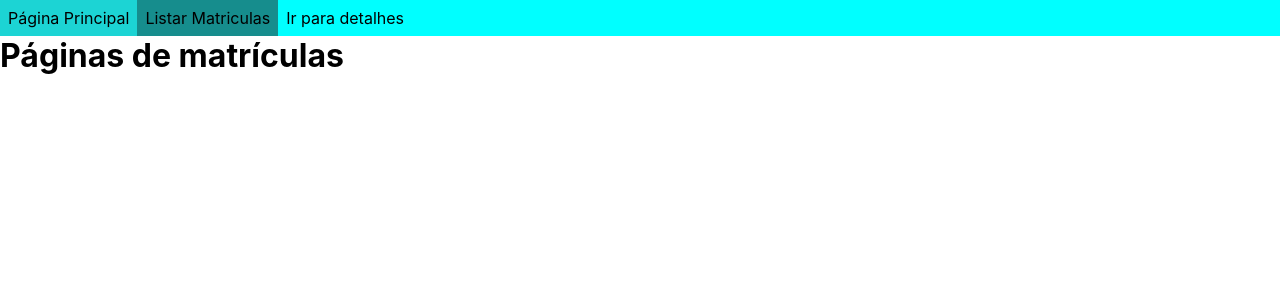
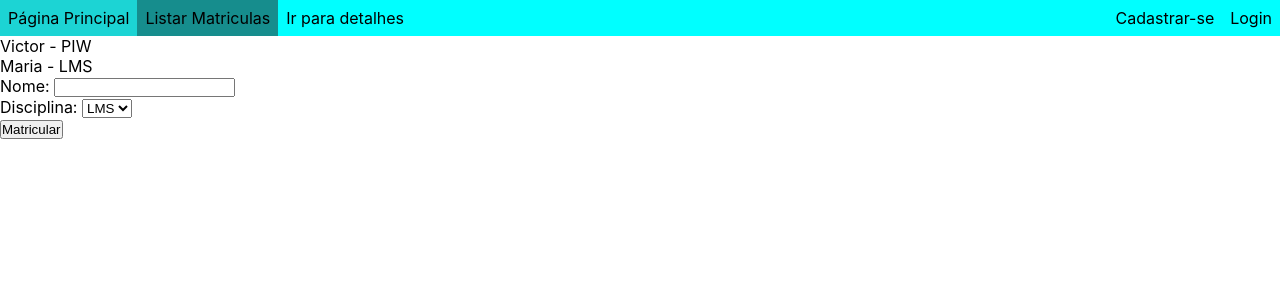
Before and after one commit to PedroRocha94/React-Sistema_de_Matricula, a React (Create React App) app: page /matriculas in a window 1280 px wide. Shown: the top 300 px of the page. Built offline with nearby package versions, Linux system fonts and the light colour scheme.

Commit message:
Adicionando novas funções e as paginas de login e cadastrar

```diff
--- a/package.json
+++ b/package.json
@@ -6,8 +6,10 @@
     "@testing-library/jest-dom": "^5.15.0",
     "@testing-library/react": "^11.2.7",
     "@testing-library/user-event": "^12.8.3",
+    "axios": "^0.24.0",
     "react": "^17.0.2",
     "react-dom": "^17.0.2",
+    "react-hook-form": "^7.20.3",
     "react-router-dom": "^6.0.2",
     "react-scripts": "4.0.3",
     "web-vitals": "^1.1.2"
--- a/src/App.js
+++ b/src/App.js
@@ -1,13 +1,24 @@
 import './App.css';
+import history from './history';
 import { PaginaPrincipal } from './components/pages/PaginaPrincipal/PaginaPrincipal';
-import { BrowserRouter, Router, Routes, Route } from 'react-router-dom'
+import { BrowserRouter, Routes, Route } from 'react-router-dom'
 import { PaginaListarMatricula } from './components/pages/PaginaListarMatriculas/PaginaListarMatricula'
 import { PaginaDetalheMatricula } from './components/pages/PaginaDetalheMatricula/PaginaDetalheMatricula';
-import history from './history';
 import { PaginaDetalheDisciplina } from './components/pages/PaginaDetalheDisciplina/PaginaDetalheDisciplina';
+import { PaginaCadastro } from './components/pages/PaginaCadastro/PaginaCadastro';
+import { PaginaLogin } from './components/pages/PaginaLogin/PaginaLogin';
+import { createContext, useState } from 'react';
+
+export const AuthContext = createContext(null);
 
 function App() {
+
+  const [auth, setAuth] = useState({ token: null, nome: null });
+
+
   return (
+
+    <AuthContext.Provider value={{ auth: auth, setAuth: setAuth }}>
       <BrowserRouter history={history}>
         <Routes>
           <Route
@@ -23,11 +34,21 @@ function App() {
           />
 
           <Route
-          path="/matriculas/:id" element={<PaginaDetalheMatricula />}
+            exact path="/matriculas/:id" element={<PaginaDetalheMatricula />}
+          />
+
+          <Route
+            exact path="/cadastro" element={<PaginaCadastro />}
+          />
+
+          <Route
+            exact path="/login" element={<PaginaLogin />}
           />
 
         </Routes>
       </BrowserRouter>
+
+    </AuthContext.Provider>
   );
 }
 
--- /dev/null
+++ b/src/api/auth.js
@@ -0,0 +1,17 @@
+import axios from "axios"
+
+export function cadastrar(aluno) {
+    return axios({
+        method: "POST",
+        url: "http://localhost:8393/alunos",
+        data: aluno,
+    })
+}
+
+export function login(login_data) {
+    return axios({
+        method: "POST",
+        url: "http://localhost:8393/alunos/signin",
+        data: login_data,
+    })
+}
--- /dev/null
+++ b/src/components/commom/Cabecalho/Cabecalho.js
@@ -0,0 +1,6 @@
+export function Cabecalho() {
+    return (<header className="cabecalho">
+        <h1 className="logo">Matricula UFC QXD</h1>
+    </header>
+    )
+}
--- a/src/components/commom/Navegador/Navegador.js
+++ b/src/components/commom/Navegador/Navegador.js
@@ -15,6 +15,12 @@ export function Navegador() {
             <NavLink className="link-navegador" to={"/matriculas/" + id}>
                 Ir para detalhes
             </NavLink>
+            <NavLink className="link-navegador" to={"/cadastro/"} style={{ "margin-left": "auto" }}>
+                Cadastrar-se
+            </NavLink>
+            <NavLink className="link-navegador" to={"/login/"}>
+                Login
+            </NavLink>
         </nav>
     )
 }
--- /dev/null
+++ b/src/components/pages/PaginaCadastro/PaginaCadastro.js
@@ -0,0 +1,37 @@
+import { Navegador } from "../../commom/Navegador/Navegador";
+import { Cabecalho } from "../../commom/Cabecalho/Cabecalho";
+import { useForm } from "react-hook-form";
+import history from "../../../history";
+import { cadastrar } from "../../../api/auth";
+
+
+function FormularioCadastro() {
+    const { register, handleSubmit } = useForm();
+    const submeter = (aluno) => {
+
+        cadastrar(aluno).then((response) => {
+            console.log(response);
+            history.push("/login");
+        }).catch((error) => {
+            console.log(error);
+        })
+    }
+    return (
+        <form onSubmit={handleSubmit(submeter)} className="formulario-cadastro">
+            Nome: <input type="text" name="nome" {...register('nome', { required: true })} /> <br />
+            Matricula: <input type="text" name="matricula" {...register('matricula', { required: true })} /> <br />
+            Senha: <input type="password" name="senha" {...register('senha', { required: true })} /> <br />
+            <button>Cadastrar</button>
+        </form>
+    )
+}
+
+export function PaginaCadastro() {
+    return (
+        <div>
+            <Cabecalho></Cabecalho>
+            <Navegador></Navegador>
+            <FormularioCadastro></FormularioCadastro>
+        </div>
+    )
+}
--- a/src/components/pages/PaginaDetalheMatricula/PaginaDetalheMatricula.js
+++ b/src/components/pages/PaginaDetalheMatricula/PaginaDetalheMatricula.js
@@ -1,7 +1,12 @@
+import { Cabecalho } from '../../commom/Cabecalho/Cabecalho';
+import { Navegador } from '../../commom/Navegador/Navegador';
+
 export function PaginaDetalheMatricula(props) {
     console.log(props)
     return (
         <div>
+            <Cabecalho></Cabecalho>
+            <Navegador></Navegador>
             <h1>Página de Detalhe da Matricula</h1>
             <p>
                 Aqui mostra as informações da Matricula
--- a/src/components/pages/PaginaListarMatriculas/PaginaListarMatricula.js
+++ b/src/components/pages/PaginaListarMatriculas/PaginaListarMatricula.js
@@ -1,10 +1,57 @@
 import { Navegador } from "../../commom/Navegador/Navegador";
+import { useForm } from "react-hook-form";
+import { useState } from "react";
+
+function FormularioMatricula({ onSubmeter }) {
+
+    const { register, handleSubmit } = useForm();
+    const submeter = (matricula) => { onSubmeter(matricula) };
+
+    return (
+        <form onSubmit={handleSubmit(submeter)}>
+            Nome: <input name="nome" type="text" {...register('nome', { required: true })} /> <br />
+            Disciplina: <select name="disciplina" id=""  {...register('disciplina', { required: true })}>
+                <option value="LMS">LMS</option>
+                <option value="PIW">PIW</option>
+                <option value="IHC">IHC</option>
+            </select><br />
+            <button>Matricular</button>
+        </form>
+    )
+}
+
+function ListarMatriculas({ matriculas }) {
+    return (
+        <ul>
+            {matriculas.map((matricula) => (<li>{matricula.nome} - {matricula.disciplina}</li>))}
+        </ul >
+    )
+}
 
 export function PaginaListarMatricula() {
+
+    const [matriculas, setMatriculas] = useState(
+        [
+            {
+                nome: "Victor",
+                disciplina: "PIW",
+            },
+            {
+                nome: "Maria",
+                disciplina: "LMS",
+            },
+        ]
+    );
+
+    const adicionarMatricula = (matricula) => {
+        setMatriculas([...matriculas, matricula])
+
+    };
     return (
         <div>
             <Navegador></Navegador>
-            <h1>Páginas de matrículas</h1>
+            <ListarMatriculas matriculas={matriculas}></ListarMatriculas>
+            <FormularioMatricula onSubmeter={adicionarMatricula}></FormularioMatricula>
         </div>
     )
 }
--- /dev/null
+++ b/src/components/pages/PaginaLogin/PaginaLogin.js
@@ -0,0 +1,46 @@
+import { useContext } from 'react';
+import { useForm } from 'react-hook-form'
+import { login } from '../../../api/auth';
+import { AuthContext } from '../../../App';
+import history from '../../../history';
+import { Cabecalho } from '../../commom/Cabecalho/Cabecalho'
+import { Navegador } from '../../commom/Navegador/Navegador'
+
+function FormularioLogin() {
+
+    const { register, handleSubmit } = useForm();
+
+    const auth = useContext(AuthContext);
+
+    const submeter = (login_data) => {
+
+        login(login_data).then((response) => {
+            auth.setAuth({ token: response.data.token, nome: response.data.nome });
+            history.push("/");
+        }).catch((error) => {
+            console.log(error);
+        })
+    }
+
+    return (
+        <form onSubmit={handleSubmit(submeter)}>
+            matricula: <input type="text" name="matricula" {...register('matricula', { required: true })} />
+            <br />
+            Senha: <input type="password" name="senha" {...register('senha', { required: true })} />
+            <br />
+            <button>Login</button>
+        </form>
+    )
+}
+
+export function PaginaLogin() {
+
+
+    return (
+        <div>
+            <Cabecalho></Cabecalho>
+            <Navegador></Navegador>
+            <FormularioLogin></FormularioLogin>
+        </div>
+    )
+}
--- a/src/components/pages/PaginaPrincipal/ConteudoPaginaPrincipal.js
+++ b/src/components/pages/PaginaPrincipal/ConteudoPaginaPrincipal.js
@@ -8,8 +8,8 @@ function Card({ disciplina }) {
     }
 
     function foiClicado() {
-        console.log("clik")
-        history.push("/disciplinas" + disciplina.id);
+        console.log("clik");
+        history.push('/disciplinas' + disciplina.id);
     }
 
     return (
--- a/src/components/pages/PaginaPrincipal/PaginaPrincipal.js
+++ b/src/components/pages/PaginaPrincipal/PaginaPrincipal.js
@@ -1,17 +1,11 @@
 import { Navegador } from "../../commom/Navegador/Navegador";
 import { Conteudo } from "./ConteudoPaginaPrincipal";
 import './PaginaPrincipal.css';
+import { Cabecalho } from "../../commom/Cabecalho/Cabecalho"
 
 
-function Cabecalho({paginaAtual}){
-    return(<header className="cabecalho">
-                <h1 className="logo">Matricula UFC QXD</h1>
-                <span className="pagina-atual">Você está na {paginaAtual}</span>
-            </header>
-    )
-}
 
-export function PaginaPrincipal(){
+export function PaginaPrincipal() {
 
     return (<div>
         <Cabecalho paginaAtual="página principal"></Cabecalho>
```
Also changed, not shown: 1 other file (tests, documents, lock files or other folders). Lines whose indentation alone changed are shown as unchanged.
